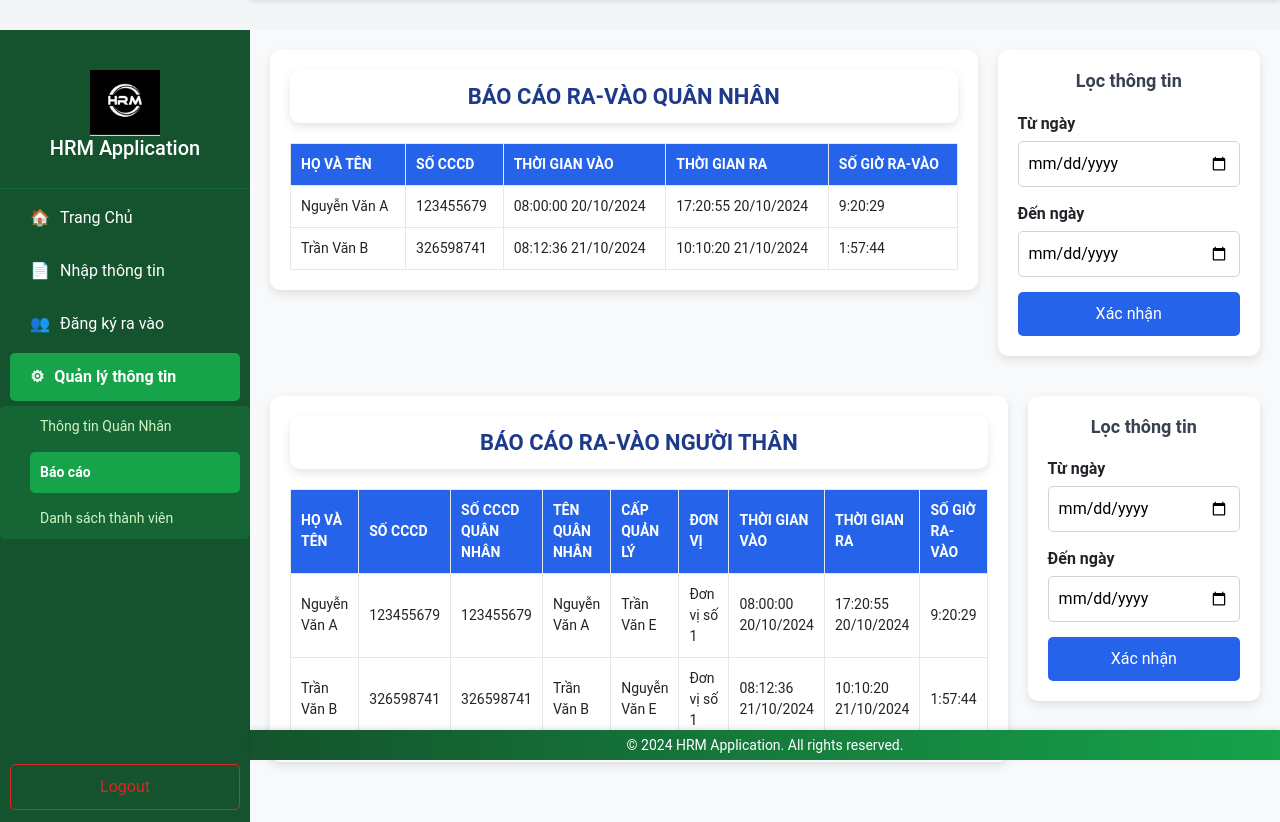
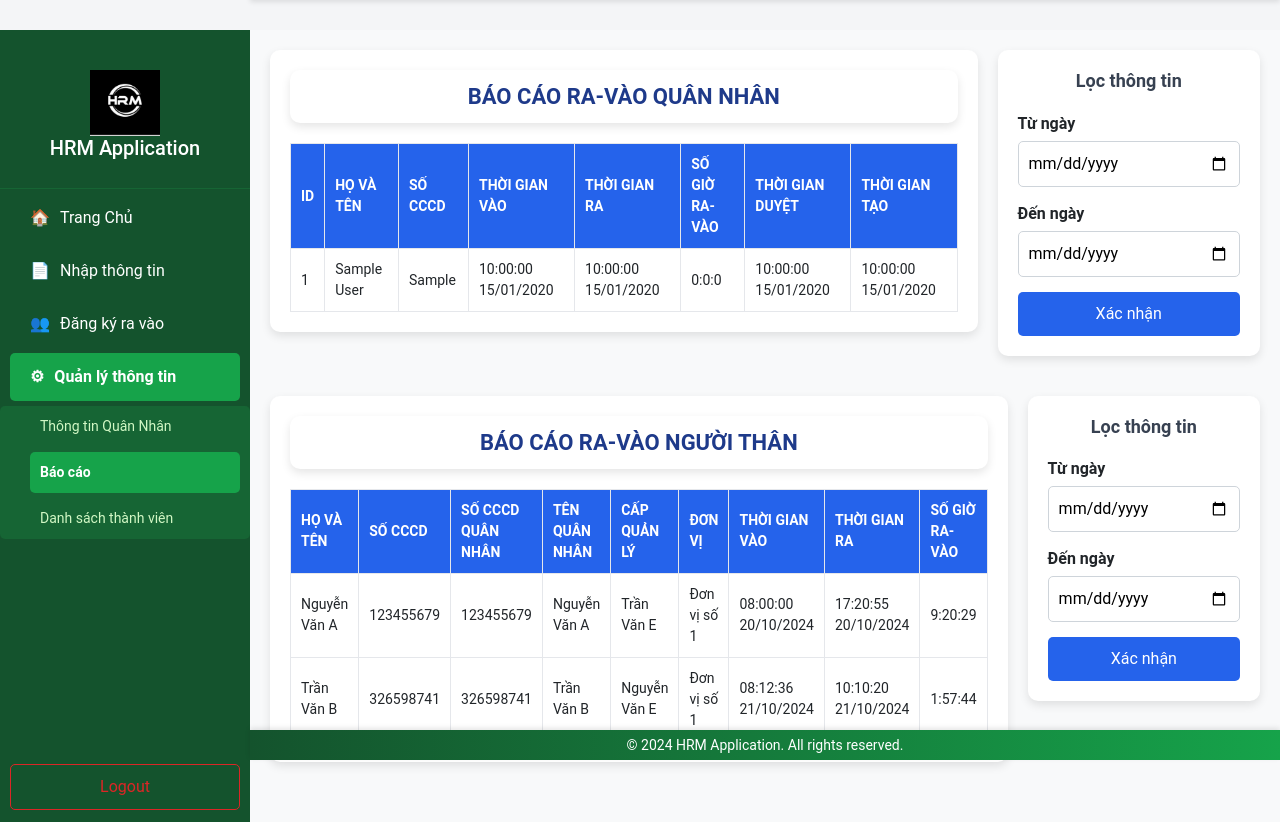
Before and after one commit to hanatools/shield-check, a Flask app: page /reports in a window 1280 px wide. Shown: the part 40-862 px from the top of the page. Run offline with Flask 3, Linux system fonts and the light colour scheme; a user stored in the database is signed in; tables that the repository leaves empty hold one stand-in row (values such as "Sample post"); some libraries are stand-ins or nearby versions.

Commit message:
update response

```diff
--- a/application/core/views.py
+++ b/application/core/views.py
@@ -62,10 +62,46 @@ def soldier_info():
     return render_template("soldier_info.html", username=current_user.username)
 
 
-@core.route("/reports")
-# @login_required
+@core.route("/reports", methods=["GET", "POST"])
+@login_required
 def reports():
-    return render_template("reports.html", username=current_user.username)
+    from_date = request.args.get("from_date")
+    to_date = request.args.get("to_date")
+
+    # Base query
+    query = CheckIn.query
+
+    # Apply filters if present
+    if from_date:
+        query = query.filter(CheckIn.created_time >= from_date)
+    if to_date:
+        query = query.filter(CheckIn.created_time <= to_date)
+
+    # Order by created_time descending
+    check_ins = query.order_by(CheckIn.created_time.desc()).all()
+
+    # Prepare data for rendering
+    report_data = []
+    for record in check_ins:
+        # Calculate duration
+        if record.check_in_time and record.check_out_time:
+            duration = abs((record.check_out_time - record.check_in_time).total_seconds())
+            duration_str = f"{int(duration // 3600)}:{int((duration % 3600) // 60)}:{int(duration % 60)}"
+        else:
+            duration_str = "N/A"
+
+        report_data.append({
+            "id": record.id,
+            "full_name": record.full_name,
+            "identity_card": record.identity_card,
+            "check_in_time": record.check_in_time.strftime("%H:%M:%S %d/%m/%Y") if record.check_in_time else "N/A",
+            "check_out_time": record.check_out_time.strftime("%H:%M:%S %d/%m/%Y") if record.check_out_time else "N/A",
+            "accepted_datetime": record.accepted_datetime.strftime("%H:%M:%S %d/%m/%Y") if record.accepted_datetime else "N/A",
+            "created_time": record.created_time.strftime("%H:%M:%S %d/%m/%Y"),
+            "duration": duration_str,
+        })
+
+    return render_template("reports.html", username=current_user.username, report_data=report_data)
 
 
 @core.route("/info")
--- a/application/models.py
+++ b/application/models.py
@@ -86,6 +86,8 @@ class CheckIn(db.Model):
     status = db.Column(db.String(50), default="created", nullable=False)  # Status: created, accepted, etc.
     token = db.Column(db.String(255), default=lambda: str(uuid.uuid4()), unique=True, nullable=False)
     accepted_datetime = db.Column(db.DateTime, nullable=True)
+    check_in_time = db.Column(db.DateTime, nullable=True)
+    check_out_time = db.Column(db.DateTime, nullable=True)
 
     def __repr__(self):
         return f"<CheckIn {self.id} - {self.full_name}>"
--- a/application/templates/reports.html
+++ b/application/templates/reports.html
@@ -17,38 +17,40 @@
             <table>
                 <thead>
                 <tr>
+                    <th>ID</th>
                     <th>Họ và tên</th>
                     <th>Số CCCD</th>
                     <th>Thời gian vào</th>
                     <th>Thời gian ra</th>
                     <th>Số giờ ra-vào</th>
+                    <th>Thời gian duyệt</th>
+                    <th>Thời gian tạo</th>
                 </tr>
                 </thead>
                 <tbody>
+                {% for record in report_data %}
                 <tr>
-                    <td>Nguyễn Văn A</td>
-                    <td>123455679</td>
-                    <td>08:00:00 20/10/2024</td>
-                    <td>17:20:55 20/10/2024</td>
-                    <td>9:20:29</td>
+                    <td>{{ record.id }}</td>
+                    <td>{{ record.full_name }}</td>
+                    <td>{{ record.identity_card }}</td>
+                    <td>{{ record.check_in_time }}</td>
+                    <td>{{ record.check_out_time }}</td>
+                    <td>{{ record.duration }}</td>
+                    <td>{{ record.accepted_datetime }}</td>
+                    <td>{{ record.created_time }}</td>
                 </tr>
-                <tr>
-                    <td>Trần Văn B</td>
-                    <td>326598741</td>
-                    <td>08:12:36 21/10/2024</td>
-                    <td>10:10:20 21/10/2024</td>
-                    <td>1:57:44</td>
-                </tr>
+                {% endfor %}
                 </tbody>
             </table>
         </div>
+        <!-- Filter Section -->
         <div class="filter-box">
             <h4>Lọc thông tin</h4>
-            <form>
+            <form method="GET" action="/reports">
                 <label for="fromDate1">Từ ngày</label>
-                <input type="date" id="fromDate1">
+                <input type="date" id="fromDate1" name="from_date" value="{{ request.args.get('from_date', '') }}">
                 <label for="toDate1">Đến ngày</label>
-                <input type="date" id="toDate1">
+                <input type="date" id="toDate1" name="to_date" value="{{ request.args.get('to_date', '') }}">
                 <button type="submit">Xác nhận</button>
             </form>
         </div>
```
